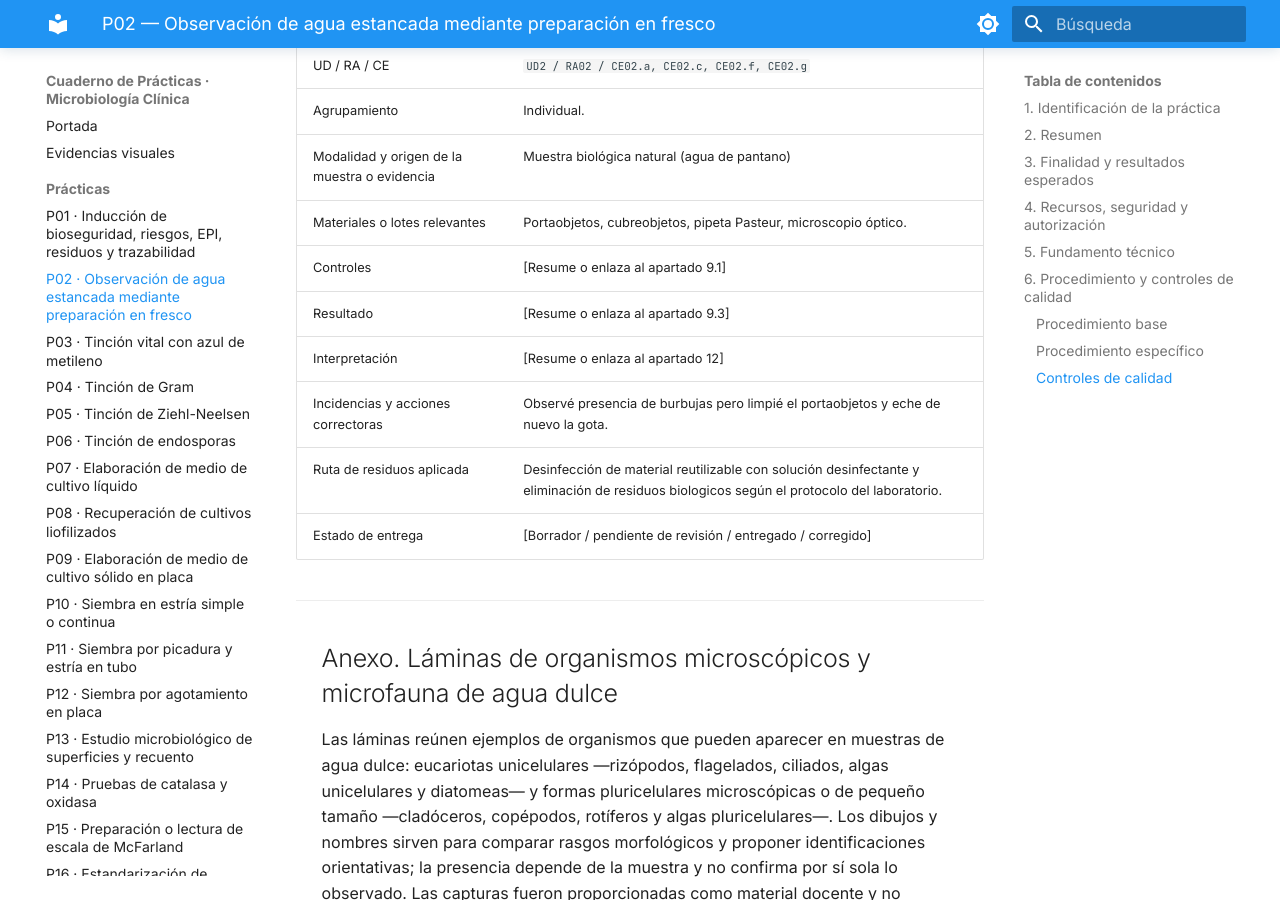
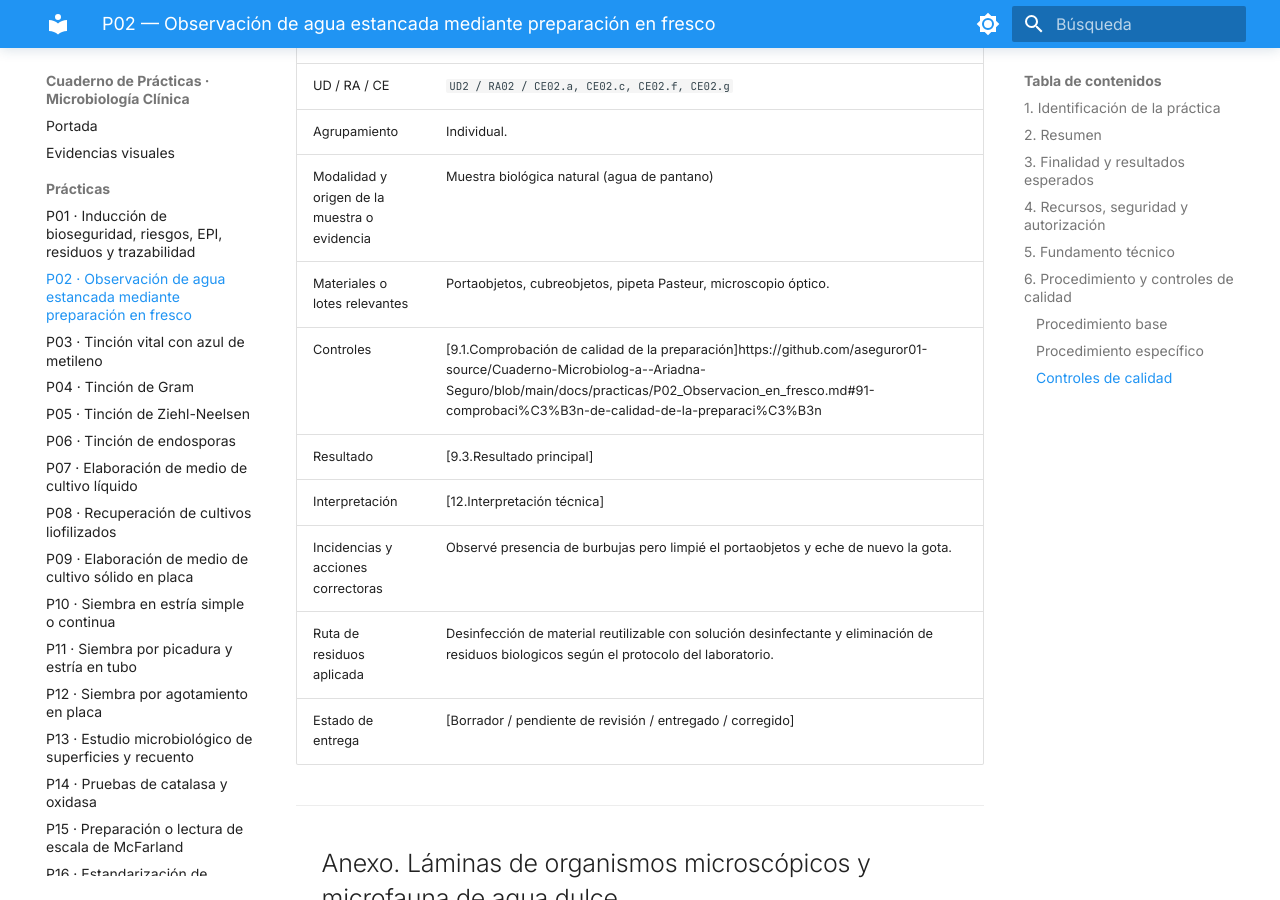
Before and after one commit to aseguror01-source/Cuaderno-Microbiolog-a--Ariadna-Seguro, an MkDocs documentation site: the page built from docs/practicas/P02_Observacion_en_fresco.md, in a window 1280 px wide and 900 px high, scrolled down 12949 px. Built offline with MkDocs 1.6.1 and Material for MkDocs 9.7.7, drawn with Linux system fonts in a browser that asks for light colours.

Commit message:
Update P02_Observacion_en_fresco.md

```diff
--- a/docs/practicas/P02_Observacion_en_fresco.md
+++ b/docs/practicas/P02_Observacion_en_fresco.md
@@ -266,9 +266,9 @@ Responde de forma razonada a las cuatro preguntas. Relaciona cada respuesta con
 | Agrupamiento | Individual. |
 | Modalidad y origen de la muestra o evidencia | Muestra biológica natural (agua de pantano) |
 | Materiales o lotes relevantes | Portaobjetos, cubreobjetos, pipeta Pasteur, microscopio óptico. |
-| Controles | [Resume o enlaza al apartado 9.1] |
-| Resultado | [Resume o enlaza al apartado 9.3] |
-| Interpretación | [Resume o enlaza al apartado 12] |
+| Controles | [9.1.Comprobación de calidad de la preparación]https://github.com/aseguror01-source/Cuaderno-Microbiolog-a--Ariadna-Seguro/blob/main/docs/practicas/P02_Observacion_en_fresco.md#91-comprobaci%C3%B3n-de-calidad-de-la-preparaci%C3%B3n |
+| Resultado | [9.3.Resultado principal] |
+| Interpretación | [12.Interpretación técnica] |
 | Incidencias y acciones correctoras | Observé presencia de burbujas pero limpié el portaobjetos y eche de nuevo la gota. |
 | Ruta de residuos aplicada | Desinfección de material reutilizable con solución desinfectante y eliminación de residuos biologicos según el protocolo del laboratorio. |
 | Estado de entrega | [Borrador / pendiente de revisión / entregado / corregido] |
```
